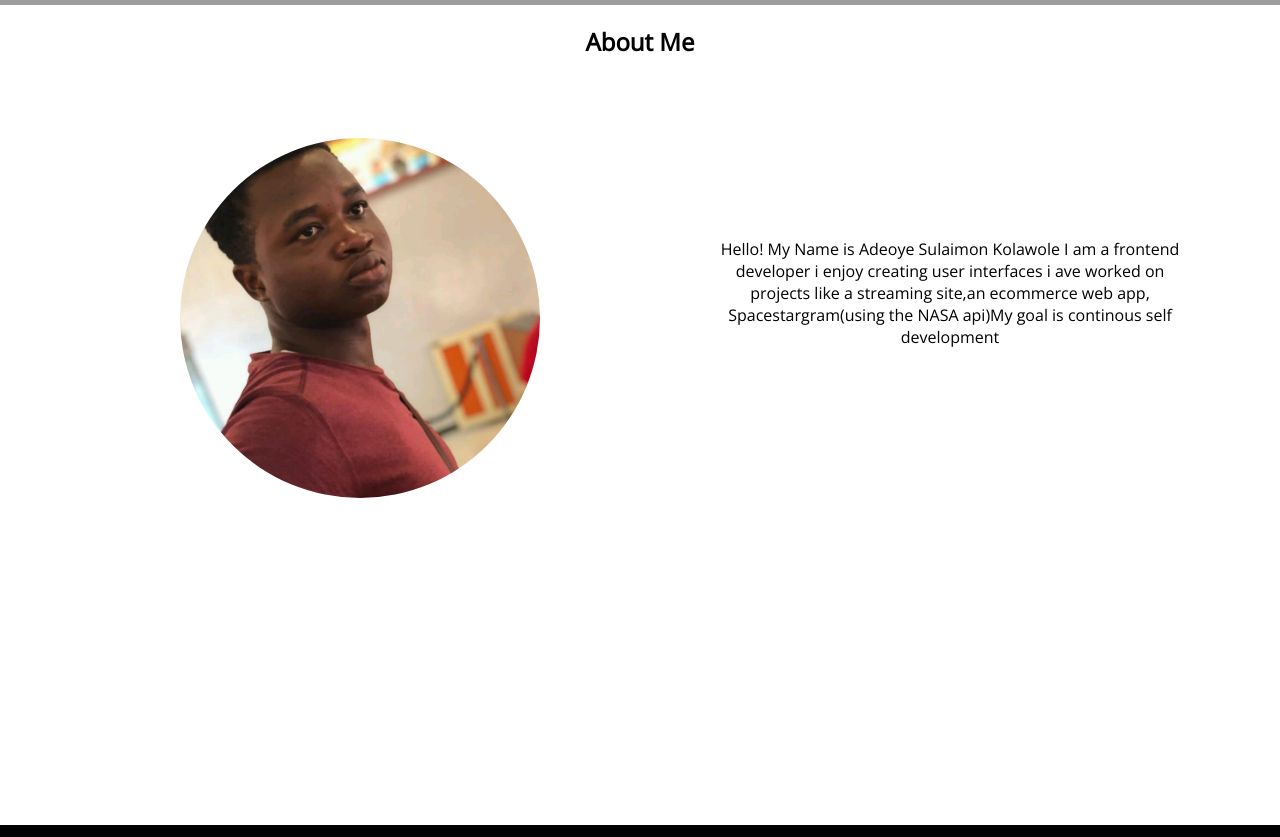
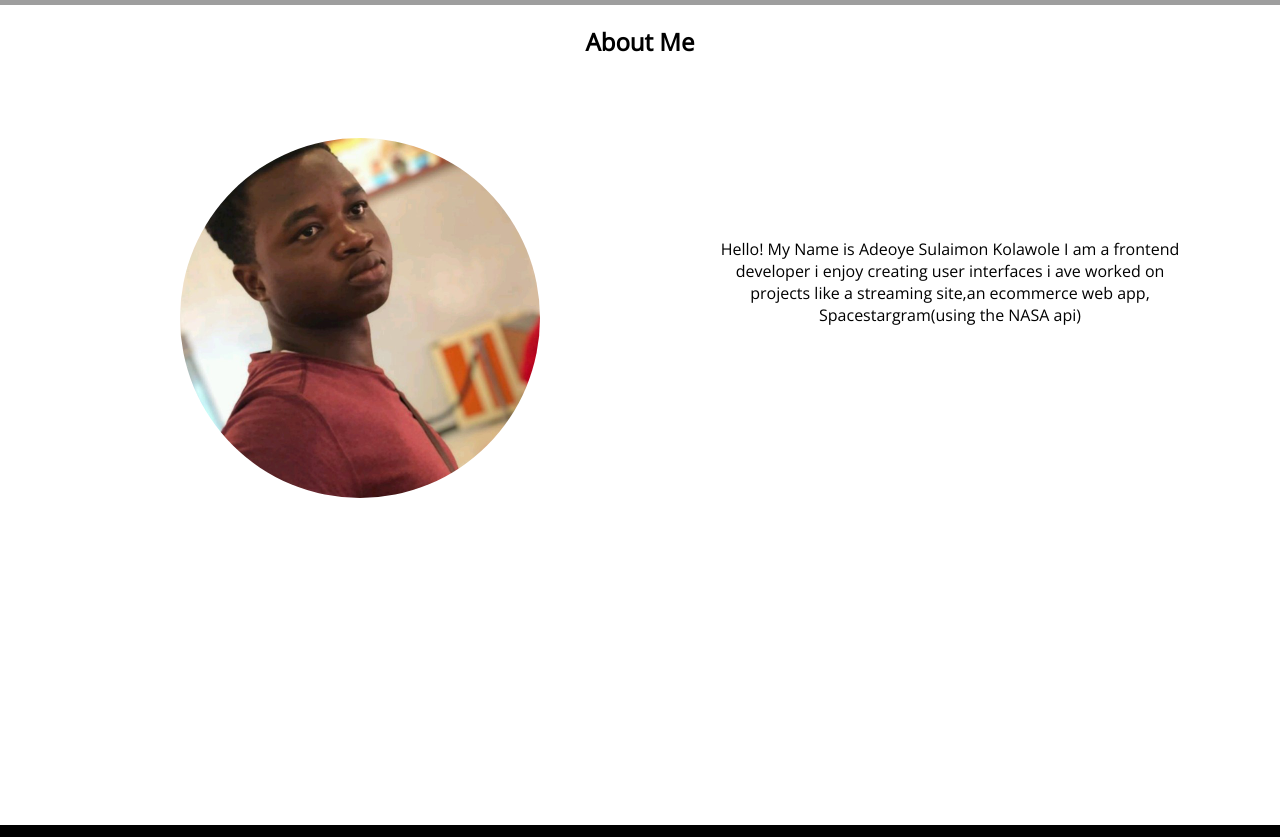
Before and after one commit to adeoye99/myportfolio, a React (Create React App) app: page / in a window 1280 px wide. Shown: the part 880-1717 px from the top of the page. Built offline with nearby package versions, Linux system fonts and the light colour scheme; no server answers; grey boxes are pictures that could not be loaded.

Commit message:
working on adjustment

```diff
--- a/src/Herocomponent/Hero.jsx
+++ b/src/Herocomponent/Hero.jsx
@@ -71,7 +71,7 @@ const HeroTitle = styled.h1`
 }`
 const Buttoncontainer = styled(Link)`
 margin-top:250px;
-margin-right:1050px;
+margin-right:1100px;
 @media only screen and (width:1024px){
    align-items:left;
    margin-left:300px;
--- a/src/Navbarcomponents/Navcomp.js
+++ b/src/Navbarcomponents/Navcomp.js
@@ -21,8 +21,8 @@ z-index:999;
 export const NavLink = styled(Link)`
 color: black;
 display: flex;
-font-size: 1.1rem;
-margin-left: 100px;
+font-size: 1rem;
+margin-left: 60px;
 align-items: center;
 text-decoration: none;
 padding: 0 1rem;
--- a/src/Pages/About.jsx
+++ b/src/Pages/About.jsx
@@ -110,7 +110,7 @@ function About() {
                      <Aboutimage src = "/Images/sulaimon.jpg"/>
 
                      </Imagecontainer>
-                        <Aboutcontent data-aos ="fade-left">Hello! My Name is Adeoye Sulaimon Kolawole I am a frontend developer i enjoy creating user interfaces i ave worked on projects like a streaming site,an  ecommerce web app, Spacestargram(using the NASA api)My goal is continous self development </Aboutcontent>
+                        <Aboutcontent data-aos ="fade-left">Hello! My Name is Adeoye Sulaimon Kolawole I am a frontend developer i enjoy creating user interfaces i ave worked on projects like a streaming site,an  ecommerce web app, Spacestargram(using the NASA api)  </Aboutcontent>
                   </AboutInfo>
 
     </Aboutcontainer>
--- a/src/index.css
+++ b/src/index.css
@@ -1,4 +1,3 @@
 *{
     margin: 0;
-
 }
```
